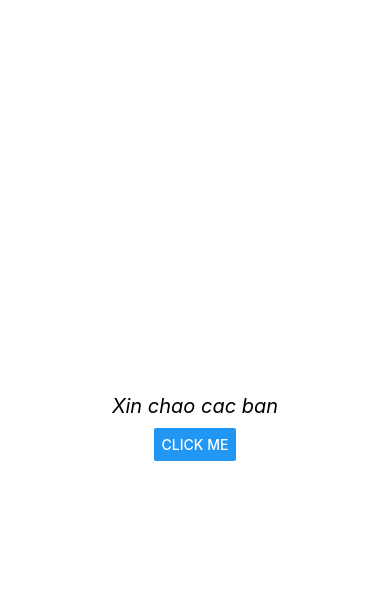
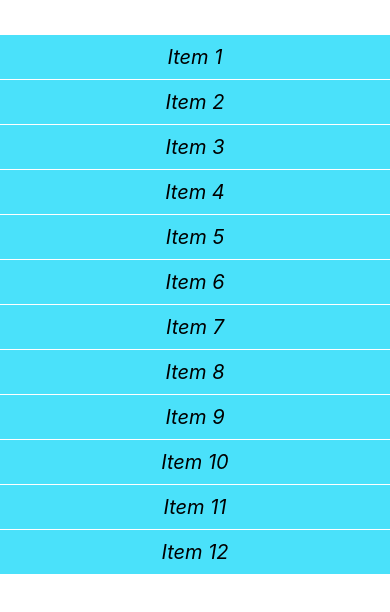
Before and after one commit to phungminhhieu1206/doc_react_native_2022, a React Native app: screen / in a window 390 px wide. Shown: the top 612 px of the page. Built offline with nearby package versions, Linux system fonts and the light colour scheme.

Commit message:
05 show list item use jsx but not scroll in virtual machine

```diff
--- a/App.js
+++ b/App.js
@@ -1,28 +1,32 @@
-/**
- * Sample React Native App
- * https://github.com/facebook/react-native
- *
- * @format
- * @flow strict-local
- */
-
-import React from 'react';
-import {Button, StatusBar, StyleSheet, Text, View, Linking} from 'react-native';
+import React, {useState} from 'react';
+import {Button, StyleSheet, Text, View, Linking} from 'react-native';
 
 const App = () => {
+  const [items, setItems] = useState([
+    {key: 1, item: 'Item 1'},
+    {key: 2, item: 'Item 2'},
+    {key: 3, item: 'Item 3'},
+    {key: 4, item: 'Item 4'},
+    {key: 5, item: 'Item 5'},
+    {key: 6, item: 'Item 6'},
+    {key: 7, item: 'Item 7'},
+    {key: 8, item: 'Item 8'},
+    {key: 9, item: 'Item 9'},
+    {key: 10, item: 'Item 10'},
+    {key: 11, item: 'Item 11'},
+    {key: 12, item: 'Item 12'},
+  ]);
+
   return (
-    <>
-      <StatusBar barStyle="dark-content" />
-      <View style={styles.body}>
-        <Text style={styles.text}>Xin chao cac ban</Text>
-        <Button
-          title="Click me"
-          onPress={() => {
-            Linking.openURL('https://google.com');
-          }}
-        />
-      </View>
-    </>
+    <View style={styles.body}>
+      {items.map(i => {
+        return (
+          <View style={styles.item} key={i.key}>
+            <Text style={styles.text}>{i.item}</Text>
+          </View>
+        );
+      })}
+    </View>
   );
 };
 
@@ -30,8 +34,14 @@
   body: {
     flex: 1,
     backgroundColor: '#ffffff',
+    flexDirection: 'column',
+    marginTop: 35,
+  },
+  item: {
+    backgroundColor: '#4ae1fa',
+    justifyContent: 'center',
     alignItems: 'center',
-    justifyContent: 'center',
+    marginBottom: 1,
   },
   text: {
     fontSize: 20,
```
